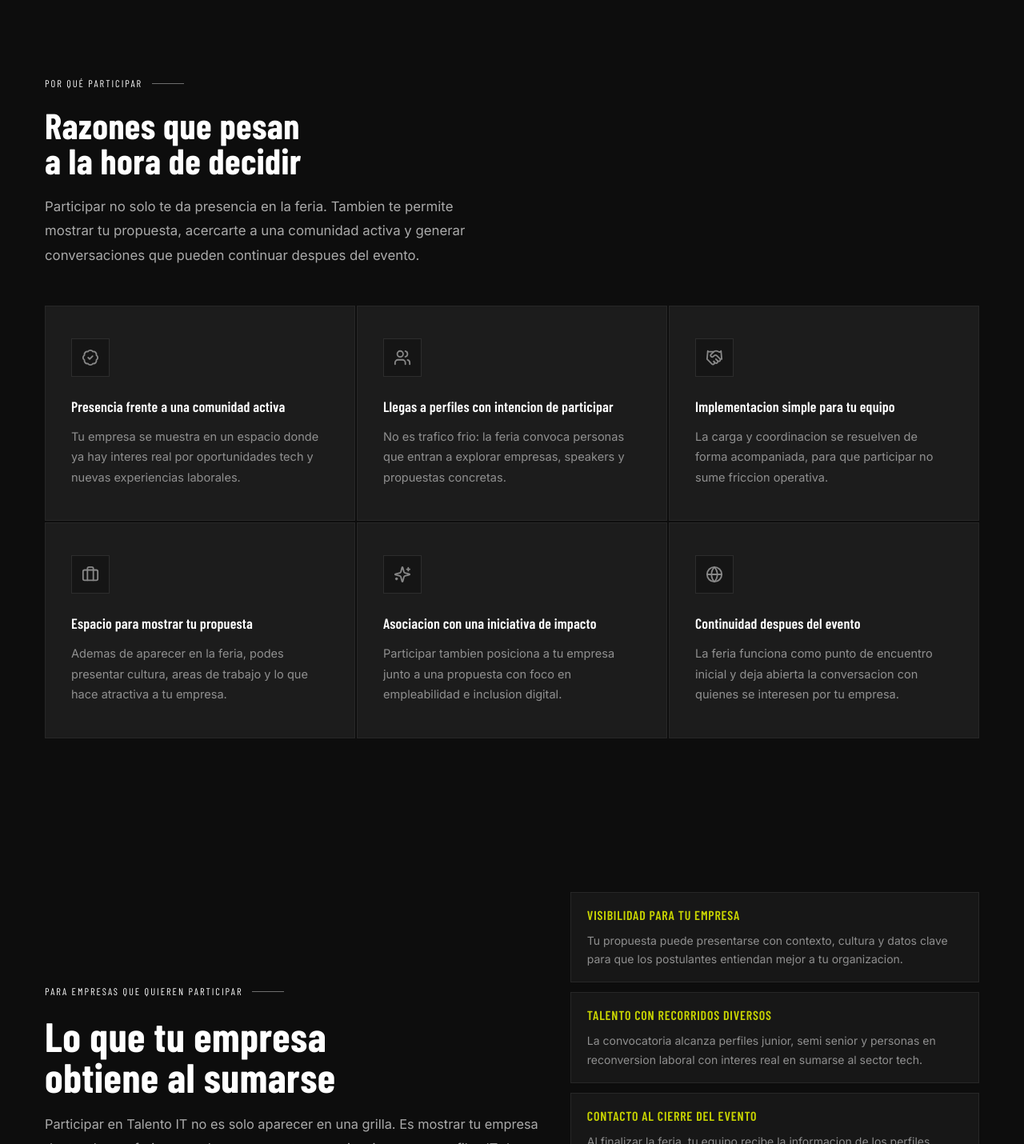
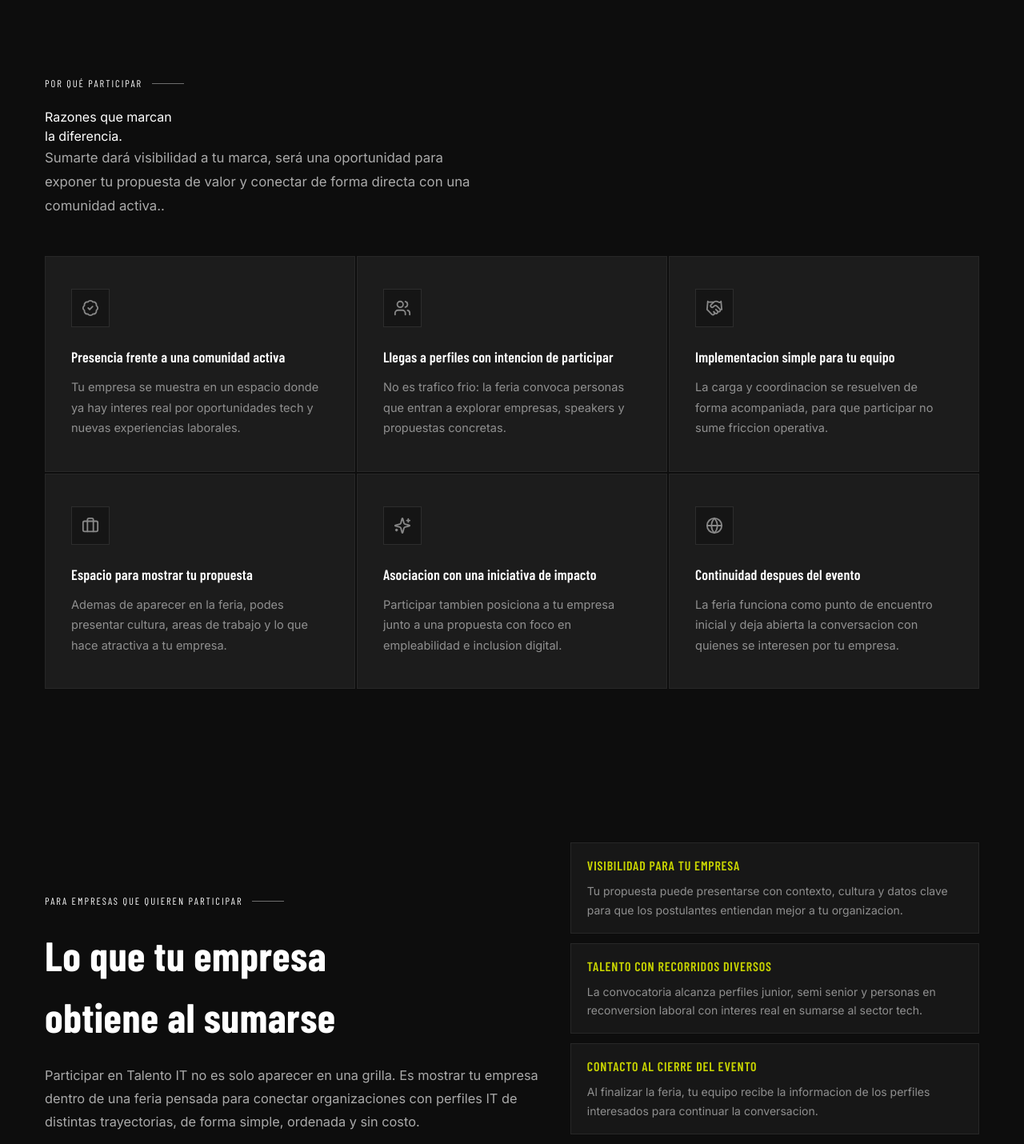
Before and after one commit to potrero-empleo/talento-it-landing, a React (Vite) app: page / in a window 1280 px wide. Shown: the part 1020-2450 px from the top of the page at 80% size. Built offline with nearby package versions, Linux system fonts and the light colour scheme.

Commit message:
se agrego la foto del perfil de Maldonado

```diff
--- a/src/components/BackToTop.jsx
+++ b/src/components/BackToTop.jsx
@@ -24,7 +24,7 @@ export default function BackToTop() {
       onClick={handleBackToTop}
       aria-label="Volver arriba"
       title="Volver arriba"
-      className={`focus-ring fixed bottom-[5.8rem] right-5 z-[9998] flex h-12 w-12 items-center justify-center rounded-full border border-[#C8D400]/35 bg-[#151515]/95 text-[#C8D400] shadow-[0_16px_40px_rgba(0,0,0,0.32)] backdrop-blur transition-all duration-300 hover:-translate-y-1 hover:border-[#C8D400]/70 hover:bg-[#1b1b1b] hover:text-[#d9e600] md:bottom-[6.2rem] ${
+      className={`focus-ring fixed bottom-[5.8rem] right-5 z-9998 flex h-12 w-12 items-center justify-center rounded-full border border-[#C8D400]/35 bg-[#151515]/95 text-[#C8D400] shadow-[0_16px_40px_rgba(0,0,0,0.32)] backdrop-blur transition-all duration-300 hover:-translate-y-1 hover:border-[#C8D400]/70 hover:bg-[#1b1b1b] hover:text-[#d9e600] md:bottom-[6.2rem] ${
         isVisible
           ? "pointer-events-auto translate-y-0 opacity-100"
           : "pointer-events-none translate-y-4 opacity-0"
--- a/src/components/Benefits/Benefits.jsx
+++ b/src/components/Benefits/Benefits.jsx
@@ -13,16 +13,13 @@ const Benefits = () => {
                     por qué participar
                 </p>
 
-                <h2 className="mb-5 font-['Chakra_Petch'] text-[clamp(2.05rem,3.5vw,3rem)] font-bold leading-[1] tracking-[0.01em] text-white">
-                    Razones que pesan
+                <h2 className="mb-5 font-['Chakra_Petch'] text-[clamp(2.05rem,3.5vw,3rem)] font-bold leading-1 tracking-[0.01em] text-white"/>
+                    Razones que marcan
                     <br />
-                    a la hora de decidir
-                </h2>
+                    la diferencia.
 
                 <p className="max-w-140 text-[1.05rem] leading-[1.8] text-[#aaaaaa]">
-                    Participar no solo te da presencia en la feria. Tambien te
-                    permite mostrar tu propuesta, acercarte a una comunidad activa
-                    y generar conversaciones que pueden continuar despues del evento.
+                   Sumarte dará visibilidad a tu marca, será una oportunidad para exponer tu propuesta de valor y conectar de forma directa con una comunidad activa..
                 </p>
             </div>
 
--- a/src/components/CTA/CTA.jsx
+++ b/src/components/CTA/CTA.jsx
@@ -174,7 +174,7 @@ export default function CTA() {
             <p className="mb-5 flex items-center gap-3 font-['Chakra_Petch'] text-[0.78rem] uppercase tracking-[0.16em] text-white after:h-px after:w-10 after:bg-white/40 after:content-['']">
               quiero sumar mi empresa
             </p>
-            <h2 className="mb-4 font-['Chakra_Petch'] text-[clamp(2.05rem,4vw,3.15rem)] font-bold leading-[1] tracking-[0.01em] text-white">
+            <h2 className="mb-4 font-['Chakra_Petch'] text-[clamp(2.05rem,4vw,3.15rem)] font-bold leading-none tracking-[0.01em] text-white">
               Postula tu empresa
               <br />
               en pocos pasos
--- a/src/components/Companies/Companies.jsx
+++ b/src/components/Companies/Companies.jsx
@@ -18,13 +18,13 @@ const Companies = () => {
               para empresas que quieren participar
             </p>
 
-            <h2 className="mb-5 font-['Chakra_Petch'] text-[clamp(2.05rem,4vw,3.2rem)] font-bold leading-[1] tracking-[0.01em] text-white">
+            <h2 className="mb-5 font-['Chakra_Petch'] text-[clamp(2.05rem,4vw,3.2rem)] font-bold leading- tracking-[0.01em] text-white">
               Lo que tu empresa
               <br />
               obtiene al sumarse
             </h2>
 
-            <p className="max-w-[720px] text-[1.02rem] leading-[1.8] text-[#aaaaaa]">
+            <p className="max-w-180 text-[1.02rem] leading-[1.8] text-[#aaaaaa]">
               Participar en Talento IT no es solo aparecer en una grilla. Es
               mostrar tu empresa dentro de una feria pensada para conectar
               organizaciones con perfiles IT de distintas trayectorias, de forma
@@ -38,7 +38,7 @@ const Companies = () => {
                 key={signal.value}
                 className="border border-[#272727] bg-[#171717] px-5 py-4 transition-all duration-300 hover:border-[#C8D400]/30 hover:bg-[#1b1b1b]"
               >
-                <p className="font-['Chakra_Petch'] text-[1rem] font-semibold uppercase tracking-[0.05em] text-[#C8D400]">
+                <p className="font-['Chakra_Petch'] text-[1rem] font-semibold uppercase tracking-wider text-[#C8D400]">
                   {signal.value}
                 </p>
                 <p className="mt-2 text-sm leading-[1.7] text-[#8f8f8f]">
--- a/src/components/CompaniesTicker/CompaniesTicker.jsx
+++ b/src/components/CompaniesTicker/CompaniesTicker.jsx
@@ -41,7 +41,7 @@ function EmpresasLogos() {
           </h2>
           <p className="mx-auto max-w-4xl text-[1rem] leading-[1.8] text-[#d7d7d7] lg:text-lg">
             Los principales lideres de tecnologia confian en Talento IT para
-            escalar sus capacidades tech
+            escalar sus capacidades tech.
           </p>
         </div>
 
--- a/src/data/companiesData.js
+++ b/src/data/companiesData.js
@@ -12,7 +12,7 @@ export const brandLogos = [
   {
     id: "aws",
     name: "AWS",
-    url: "/aws-svgrepo-com.svg",
+    url: "../public/aws-svgrepo-com.svg",
   },
   {
     id: "rappi",
--- a/src/data/contactData.js
+++ b/src/data/contactData.js
@@ -5,7 +5,7 @@ export const quickLinks = [
   { href: "#inscribite", label: "Contacto" },
 ];
 
-export const contactEmail = "potrero.empleo@compromiso.org";
+export const contactEmail = "potreroempleo@compromiso.org";
 
 export const whatsappConfig = {
   phone: "5491144781029 ",
--- a/src/data/speakersData.js
+++ b/src/data/speakersData.js
@@ -11,28 +11,28 @@ export const speakerProfiles = [
     category: "Empleabilidad",
     role: "Comunidad y contenidos sobre busqueda laboral",
     org: "",
-    image: "/Perfil2.jpg",
+    image: "/Perfil4.jpg",
   },
   {
     name: "Brigitte Bergery",
     category: "Empleabilidad",
     role: "Especialista en empleabilidad",
     org: "Rayo Empleabilizador",
-    image: "/Perfil3.jpg",
+    image: "/Perfil2.jpg",
   },
   {
     name: "Romina Bruscagin",
     category: "Empleabilidad",
     role: "Marketing digital y desarrollo profesional",
     org: "",
-    image: "/Perfil4.jpg",
+    image: "/Perfil3.jpg",
   },
   {
     name: "Victor Maldonado",
     category: "Ecosistema IT / Digital",
     role: "Ecosistema IT",
     org: "Banco Galicia",
-    image: "/Perfilx.jpg",
+    image: "/Perfil7.jpg",
   },
   {
     name: "Axel Labruna",
```
Also changed, not shown: public/Perfil7.jpg (added).
